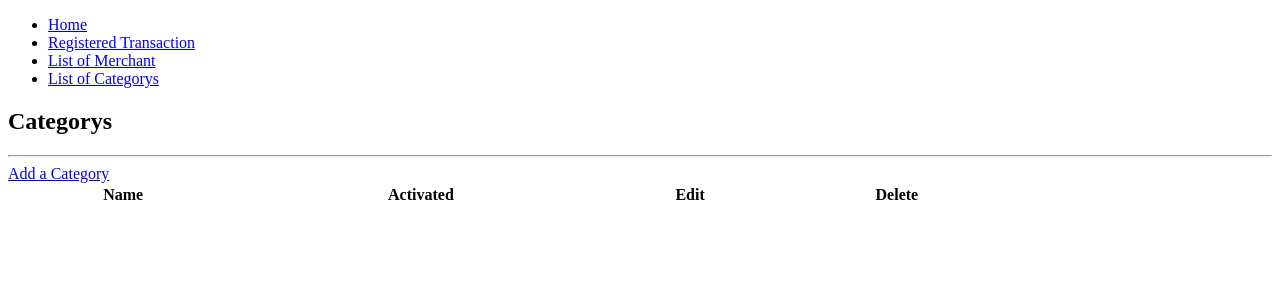
After one commit to linseycurrie/Spending-Tracker, a Flask app: page /categorys in a window 1280 px wide. The commit adds this page. Shown: the top 300 px of the page. Run offline with Flask 2, Linux system fonts and the light colour scheme; data that the repository does not hold is empty; some libraries are stand-ins or nearby versions.

Commit message:
Complete MVP

```diff
--- a/spending_tracker/app.py
+++ b/spending_tracker/app.py
@@ -3,12 +3,14 @@ from flask import Flask, render_template
 from controllers.merchant_controller import merchants_blueprint
 from controllers.transaction_controller import transactions_blueprint
 from controllers.user_controller import users_blueprint
+from controllers.category_controller import categorys_blueprint
 
 app = Flask(__name__)
 
 app.register_blueprint(merchants_blueprint)
 app.register_blueprint(transactions_blueprint)
 app.register_blueprint(users_blueprint)
+app.register_blueprint(categorys_blueprint)
 
 @app.route('/')
 def home():
--- /dev/null
+++ b/spending_tracker/controllers/category_controller.py
@@ -0,0 +1,46 @@
+from flask import Flask, render_template, redirect, request
+from flask import Blueprint
+from models.category import Category
+import repositories.category_repository as category_repository
+import repositories.transaction_repository as transaction_repository
+
+categorys_blueprint = Blueprint("categorys", __name__)
+
+@categorys_blueprint.route("/categorys")
+def categorys():
+    categorys = category_repository.select_all()
+    return render_template("categorys/index.html", categorys=categorys)
+
+@categorys_blueprint.route("/categorys/new", methods=['GET'])
+def new_category():
+    return render_template("categorys/new.html")
+
+@categorys_blueprint.route("/categorys", methods=['POST'])
+def create_category():
+    name = request.form['name']
+    category = Category(name)
+    category_repository.save(category)
+    return redirect("/categorys")
+
+@categorys_blueprint.route("/categorys/<id>", methods=['GET'])
+def show_category(id):
+    category = category_repository.select(id)
+    return render_template("categorys/show.html", category=category)
+
+@categorys_blueprint.route("/categorys/<id>/edit", methods=['GET'])
+def edit_category(id):
+    category = category_repository.select(id)
+    return render_template("categorys/edit.html", category=category)
+
+@categorys_blueprint.route("/categorys/<id>", methods=['POST'])
+def update_category(id):
+    name = request.form['name']
+    activated = request.form['activated']
+    category = Category(name, activated, id)
+    category_repository.update(category)
+    return redirect("/categorys")
+
+@categorys_blueprint.route("/categorys/<id>/delete", methods=['POST'])
+def delete_category(id):
+    category_repository.delete(id)
+    return redirect("/categorys")
--- /dev/null
+++ b/spending_tracker/models/category.py
@@ -0,0 +1,6 @@
+class Category:
+
+    def __init__(self, name, activated = True, id=None):
+        self.name = name
+        self.activated = activated
+        self.id = id
--- /dev/null
+++ b/spending_tracker/repositories/category_repository.py
@@ -0,0 +1,42 @@
+from db.run_sql import run_sql
+from models.category import Category
+
+def save(category):
+    sql = "INSERT INTO categorys (name, activated) VALUES ( %s, %s ) RETURNING *"
+    values = [category.name, category.activated]
+    results = run_sql(sql, values)
+    id = results[0]['id']
+    category.id = id
+    return category
+
+def select_all():
+    categorys =[]
+
+    sql = "SELECT * FROM categorys"
+    results = run_sql(sql)
+
+    for row in results:
+        category = Category( row['name'], row['activated'], row['id'] )
+        categorys.append(category)
+    return categorys
+
+def select(id):
+    category = None
+    sql = "SELECT * FROM categorys WHERE id = %s"
+    values = [id]
+    result = run_sql(sql, values)[0]
+
+    if result is not None:
+        category = Category( result['name'], result['activated'], result['id'] )
+    return category
+
+def update(category):
+    sql = "UPDATE categorys SET (name, activated) = ( %s, %s ) WHERE id = %s"
+    values = [category.name, category.activated, category.id]
+    print(values)
+    run_sql(sql, values)
+
+def delete(id):
+    sql = "DELETE FROM categorys WHERE id = %s"
+    values = [id]
+    run_sql(sql, values)
--- a/spending_tracker/repositories/merchant_repository.py
+++ b/spending_tracker/repositories/merchant_repository.py
@@ -23,7 +23,7 @@ def select_all():
 
 def select(id):
     merchant = None
-    sql = " SELECT * FROM merchants WHERE id = %s"
+    sql = "SELECT * FROM merchants WHERE id = %s"
     values = [id]
     result = run_sql(sql, values)[0]
 
--- a/spending_tracker/templates/base.html
+++ b/spending_tracker/templates/base.html
@@ -12,6 +12,7 @@
                 <li><a href="/">Home</a></li>
                 <li><a href="/transactions">Registered Transaction</a></li>
                 <li><a href="/merchants">List of Merchant</a></li>
+                <li><a href="/categorys">List of Categorys</a></li>
             </ul>
 
 
--- /dev/null
+++ b/spending_tracker/templates/categorys/index.html
@@ -0,0 +1,42 @@
+{% extends 'base.html' %}
+{% block content %}
+
+<h2>Categorys</h2>
+<hr>
+
+<a href="/categorys/new">Add a Category</a>
+
+<table style="width:80%">
+    <thead>
+        <tr>
+            <th>Name</th>
+            <th>Activated</th>
+            <th>Edit</th>
+            <th>Delete</th>
+        </tr>
+    </thead>
+
+{% for category in categorys %}
+<tbody>
+    <tr>
+        <td style="text-align: center;"> {{ category.name }} </td>
+        <td style="text-align: center;">
+            {% if category.activated == True %}
+                &#10003;
+            {% else %}
+                &#10060;
+            {% endif %}
+        </td>
+        <td style="text-align: center;"><form action="/categorys/{{ category.id }}/edit">
+            <button>&#x270e;</button></form></td>
+        <td style="text-align: center;"><form action="/categorys/{{ category.id }}/delete" method="POST">
+            <button>&#128465;</button></form></td>
+
+    </tr>
+    </tbody>
+{% endfor %}
+
+</table>
+
+
+{% endblock %}
```
Also changed, not shown: spending_tracker/console.py (+22 -13 lines), spending_tracker/controllers/transaction_controller.py (+12 -10 lines), spending_tracker/db/money_tracker.sql (+8 -1 lines), spending_tracker/repositories/transaction_repository.py (+10 -6 lines), spending_tracker/templates/categorys/edit.html (added, +21 -0 lines), spending_tracker/templates/categorys/new.html (added, +39 -0 lines), spending_tracker/templates/transactions/edit.html (+8 -11 lines), spending_tracker/templates/transactions/index.html (+8 -8 lines), spending_tracker/templates/transactions/new.html (+23 -23 lines), spending_tracker/controllers/__init__.py (added), spending_tracker/templates/categorys/show.html (added).
